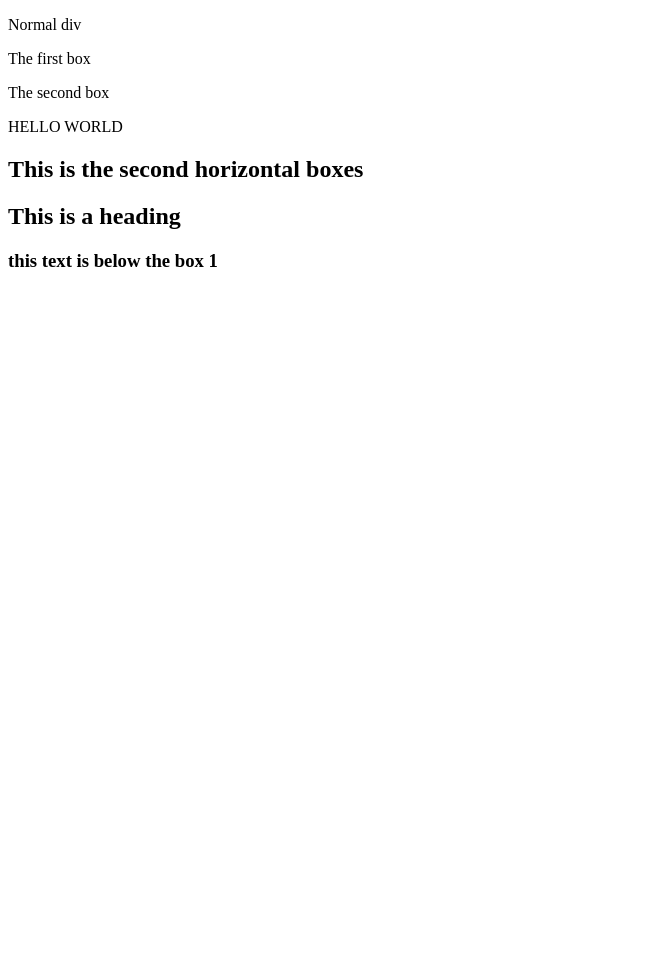
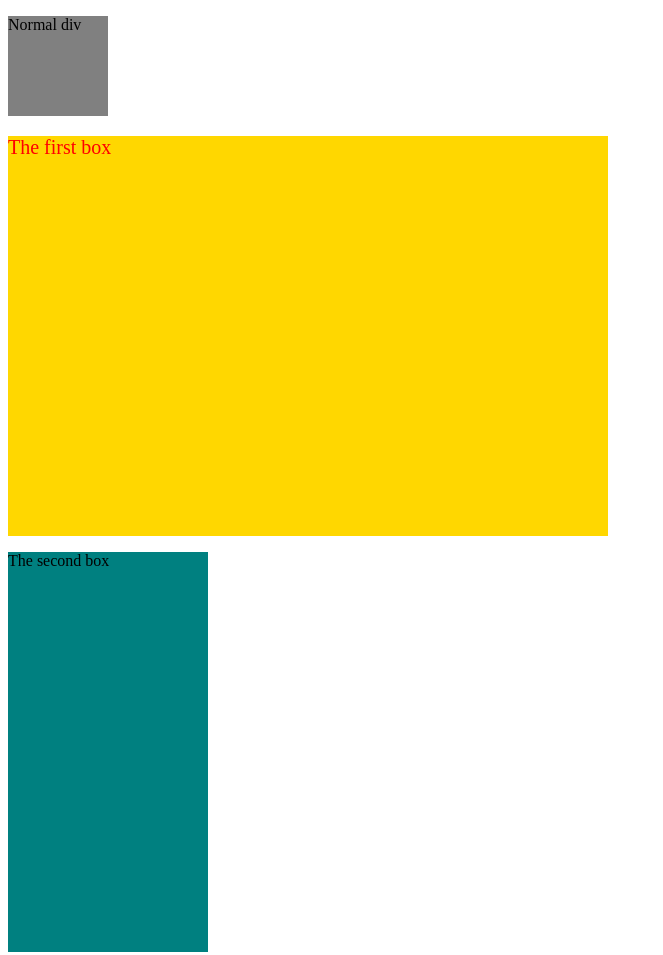
Before and after one commit to jwtanx/Hello-World-Of-Everything, a plain HTML site: page HTML/div-tags.html in a window 1280 px wide. Shown: the top 955 px of the page, without its empty margins (0-663 px from the left). Before the commit the page ends 800 px from the top, so only its background shows below. Drawn offline with Linux system fonts and the light colour scheme.

Commit message:
030221 - Rename the style.css link

```diff
--- a/HTML/div-tags.html
+++ b/HTML/div-tags.html
@@ -50,7 +50,7 @@
 
     <!-- Lesson 04 - Transfer all the file to css file -->
     <!-- TYPE: link:css THEN TAB -->
-    <link rel="stylesheet" href="04style.css">
+    <link rel="stylesheet" href="style.css">
 
 </head>
 
```
